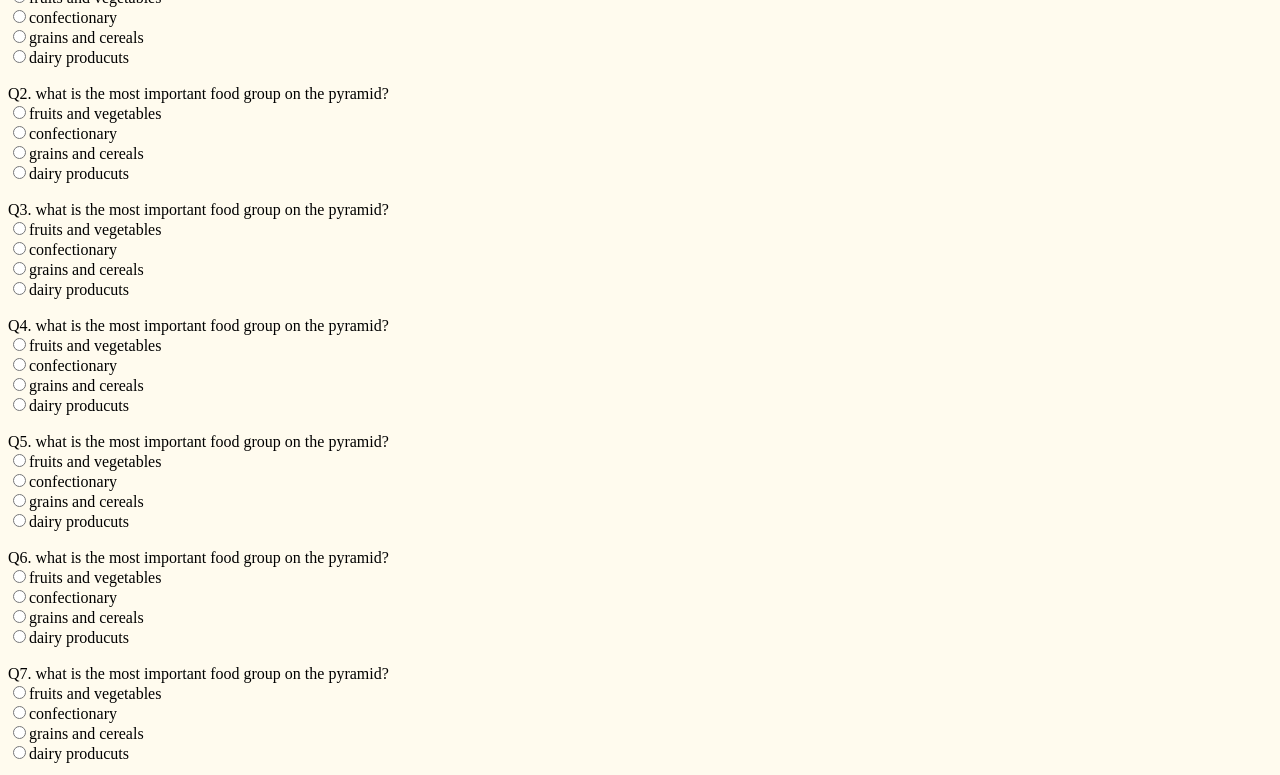
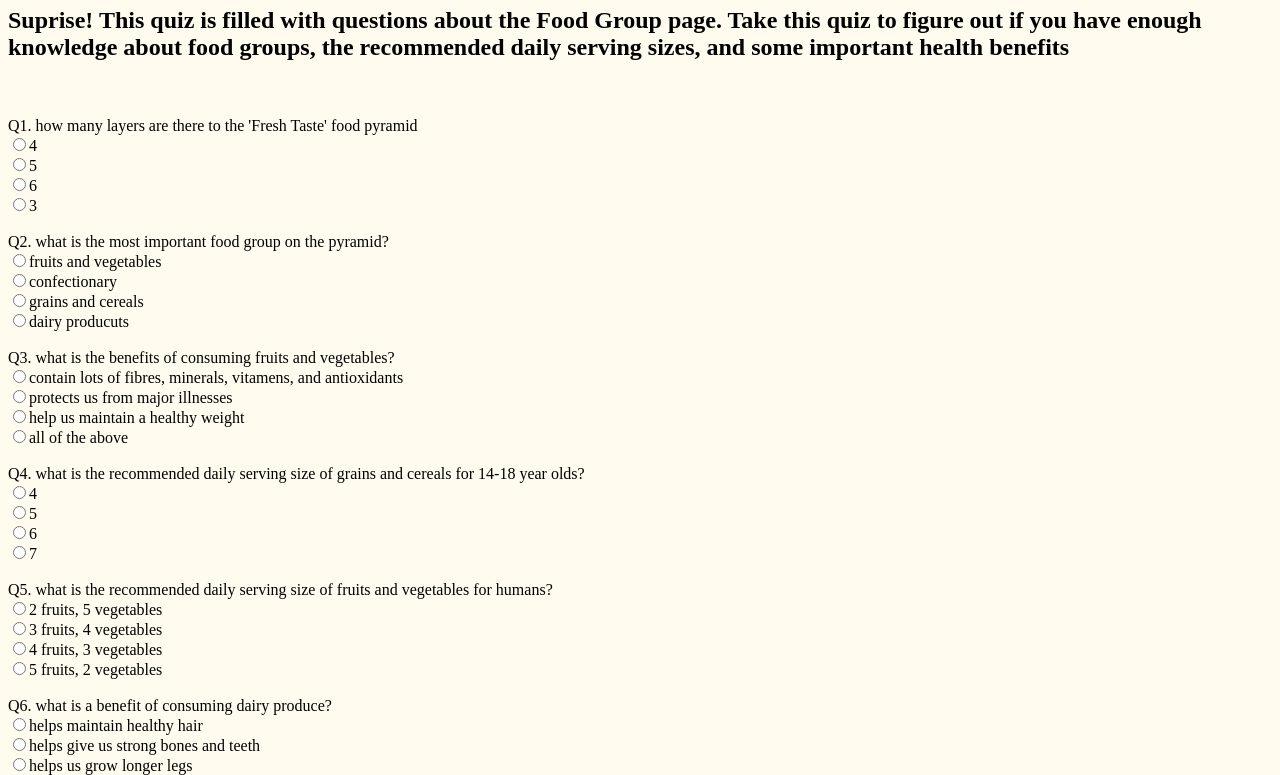
Before and after one commit to RyleeDiaz/T1website, a plain HTML site: page quiz.html in a window 1280 px wide. Shown: the part 205-980 px from the top of the page. Drawn offline with Linux system fonts and the light colour scheme; a web font is replaced by a local one.

Commit message:
quizquestions+fixing

```diff
--- a/quiz.html
+++ b/quiz.html
@@ -48,77 +48,85 @@ li a {
 
 <body>
     <img class="img-1" width="130" height="130" src="pngtree-fork-spoon-knife-and-plate-vector-illustration-with-line-hand-drawn-png-image_2076761-removebg-preview.png">
+    <br>
 
     <nav class="roboto-thin">
-        <br>
             <li><a href="quiz.html">Quiz</a></li>
             <li><a href="familyrecipes.html">Family Recipes</a></li>
             <li><a href="foodgroups.html">Food Groups</a></li>
             <li><a href="index.html">Home</a></li>
         </nav>
 
-        <br><br><br><br><br>
+        <br><br><br>
+
+<h1>Food Group Quiz!</h1>
+<h2>Suprise! This quiz is filled with questions about the Food Group page.
+    Take this quiz to figure out if you have enough knowledge about food groups,
+    the recommended daily serving sizes, and some important health benefits
+ </h2>
+
+<br><br>
 
        <!--quiz-->
-        Q1. what is the most important food group on the pyramid? <br>
-<input type="radio" name="question1">fruits and vegetables <br>
-<input type="radio" name="question1">confectionary <br>
-<input type="radio" name="question1" id="correct1">grains and cereals <br>
-<input type="radio" name="question1">dairy producuts <br><br>
+        Q1. how many layers are there to the 'Fresh Taste' food pyramid<br>
+<input type="radio" name="question1">4 <br>
+<input type="radio" name="question1" id="correct1">5 <br>
+<input type="radio" name="question1">6<br>
+<input type="radio" name="question1">3<br><br>
 
 Q2. what is the most important food group on the pyramid? <br>
 <input type="radio" name="question2">fruits and vegetables <br>
-<input type="radio" name="question2" id="correct2">confectionary <br>
-<input type="radio" name="question2">grains and cereals <br>
+<input type="radio" name="question2">confectionary <br>
+<input type="radio" name="question2" id="correct2">grains and cereals <br>
 <input type="radio" name="question2">dairy producuts <br><br>
 
-Q3. what is the most important food group on the pyramid? <br>
-<input type="radio" name="question3">fruits and vegetables <br>
-<input type="radio" name="question3">confectionary <br>
-<input type="radio" name="question3">grains and cereals <br>
-<input type="radio" name="question3" id="correct3">dairy producuts <br><br>
+Q3. what is the benefits of consuming fruits and vegetables? <br>
+<input type="radio" name="question3">contain lots of fibres, minerals, vitamens, and antioxidants <br>
+<input type="radio" name="question3">protects us from major illnesses <br>
+<input type="radio" name="question3">help us maintain a healthy weight <br>
+<input type="radio" name="question3" id="correct3">all of the above <br><br>
 
-Q4. what is the most important food group on the pyramid? <br>
-<input type="radio" name="question4">fruits and vegetables <br>
-<input type="radio" name="question4">confectionary <br>
-<input type="radio" name="question4">grains and cereals <br>
-<input type="radio" name="question4" id="correct4">dairy producuts <br><br>
+Q4. what is the recommended daily serving size of grains and cereals for 14-18 year olds? <br>
+<input type="radio" name="question4">4<br>
+<input type="radio" name="question4">5<br>
+<input type="radio" name="question4">6<br>
+<input type="radio" name="question4" id="correct4">7<br><br>
 
-Q5. what is the most important food group on the pyramid? <br>
-<input type="radio" name="question5" id="correct5">fruits and vegetables <br>
-<input type="radio" name="question5">confectionary <br>
-<input type="radio" name="question5">grains and cereals <br>
-<input type="radio" name="question5">dairy producuts <br><br>
+Q5. what is the recommended daily serving size of fruits and vegetables for humans?<br>
+<input type="radio" name="question5" id="correct5">2 fruits, 5 vegetables<br>
+<input type="radio" name="question5">3 fruits, 4 vegetables<br>
+<input type="radio" name="question5">4 fruits, 3 vegetables<br>
+<input type="radio" name="question5">5 fruits, 2 vegetables<br><br>
 
-Q6. what is the most important food group on the pyramid? <br>
-<input type="radio" name="question6">fruits and vegetables <br>
-<input type="radio" name="question6" id="correct6">confectionary <br>
-<input type="radio" name="questio6">grains and cereals <br>
-<input type="radio" name="question6">dairy producuts <br><br>
+Q6. what is a benefit of consuming dairy produce?<br>
+<input type="radio" name="question6">helps maintain healthy hair<br>
+<input type="radio" name="question6" id="correct6">helps give us strong bones and teeth<br>
+<input type="radio" name="questio6">helps us grow longer legs<br>
+<input type="radio" name="question6">contains natural sugar which balances our sugar consumption<br><br>
 
-Q7. what is the most important food group on the pyramid? <br>
-<input type="radio" name="question7">fruits and vegetables <br>
-<input type="radio" name="question7" id="correct7">confectionary <br>
-<input type="radio" name="question7">grains and cereals <br>
-<input type="radio" name="question7">dairy producuts <br><br>
+Q7. what produce is not a part of the protein group?<br>
+<input type="radio" name="question7">seafood<br>
+<input type="radio" name="question7" id="correct7">pasta<br>
+<input type="radio" name="question7">nuts and seeds <br>
+<input type="radio" name="question7">eggs<br><br>
 
-Q8. what is the most important food group on the pyramid? <br>
-<input type="radio" name="question8">fruits and vegetables <br>
-<input type="radio" name="question8">confectionary <br>
-<input type="radio" name="question8">grains and cereals <br>
-<input type="radio" name="question8" id="correct8">dairy producuts <br><br>
+Q8. what is the recommended daily serving size of produce in the protein group for older children and adults? <br>
+<input type="radio" name="question8">1<br>
+<input type="radio" name="question8">1 and a half<br>
+<input type="radio" name="question8">2<br>
+<input type="radio" name="question8" id="correct8">2 and a half<br><br>
 
-Q9. what is the most important food group on the pyramid? <br>
-<input type="radio" name="question9" id="correct9">fruits and vegetables <br>
-<input type="radio" name="question9">confectionary <br>
-<input type="radio" name="question9">grains and cereals <br>
-<input type="radio" name="question9">dairy producuts <br><br>
+Q9. Protein is essential for...<br>
+<input type="radio" name="question9">building, repairing, and maintaining tissues in your body<br>
+<input type="radio" name="question9">containing essential nutrients ie. protein, iron, zinc, fats, fibres, and vitamens<br>
+<input type="radio" name="question9">making specialised chemicals that help make our bodies work<br>
+<input type="radio" name="question9" id="correct9">all of the above<br><br>
 
-Q10. what is the most important food group on the pyramid? <br>
-<input type="radio" name="question10">fruits and vegetables <br>
-<input type="radio" name="question10" id="correct10">confectionary <br>
-<input type="radio" name="question10">grains and cereals <br>
-<input type="radio" name="question10">dairy producuts <br><br>
+Q10. what is the least important group on the food group pyramid?<br>
+<input type="radio" name="question10">grains and cereals<br>
+<input type="radio" name="question10" id="correct10">confectionary<br>
+<input type="radio" name="question10">Protein<br>
+<input type="radio" name="question10">dairy produce<br><br>
 
 <input type="submit" name="submit" value="Submit Quiz" onclick="result()">
 
```
Also changed, not shown: familyrecipes.html (+1 -8 lines), foodgroups.html (+0 -1 lines), index.html (+2 -3 lines).
